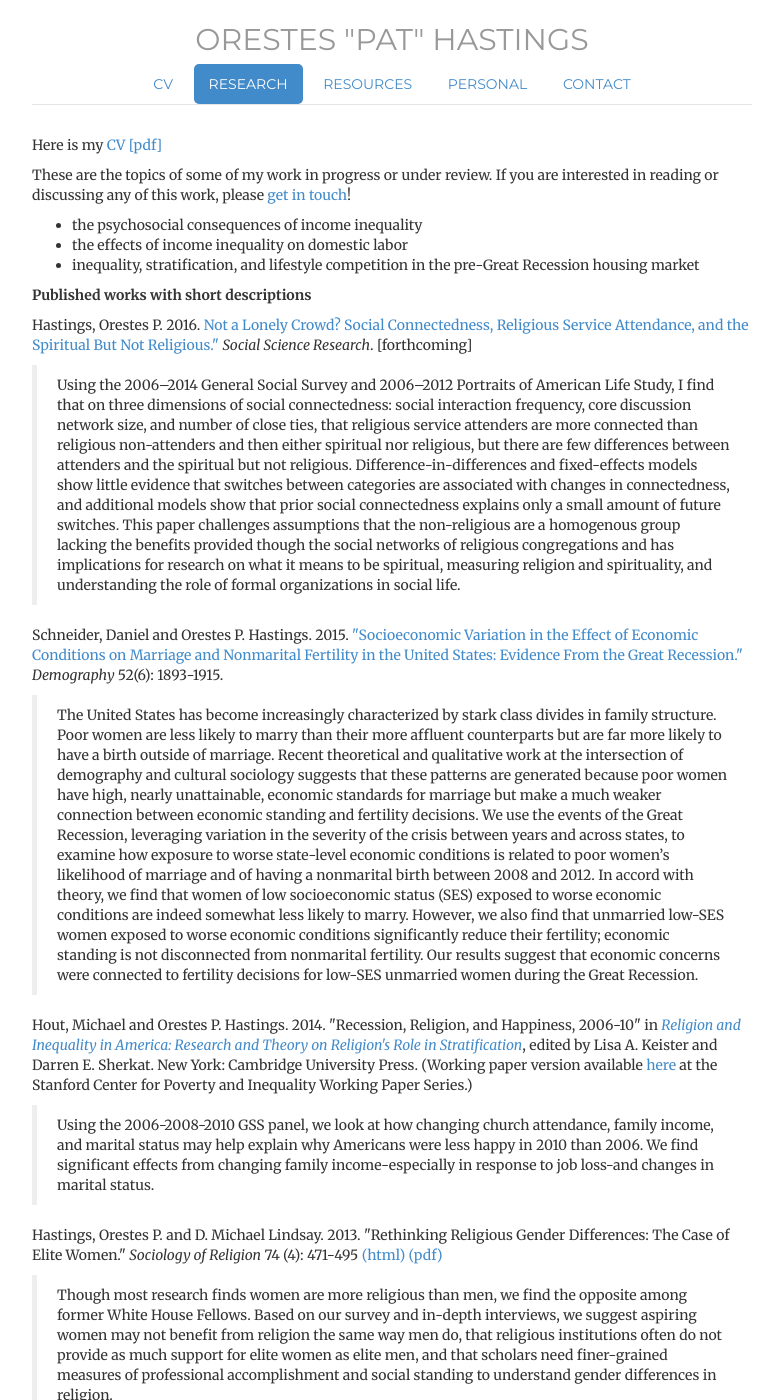
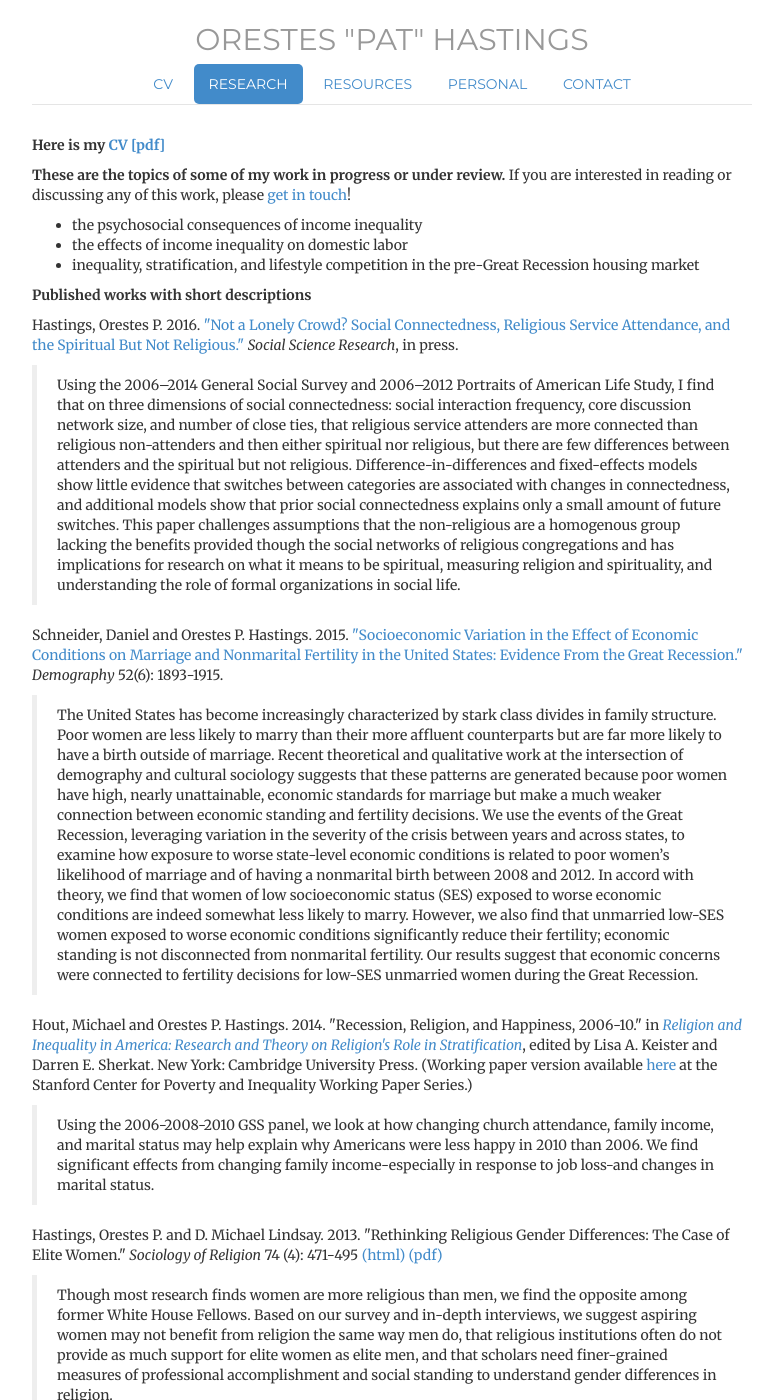
Before and after one commit to ophastings/ophastings.github.io, a Jekyll site: the page built from research/index.html, in a window 1280 px wide and 1400 px high. Shown: the whole window, without its empty margins (248-1027 px from the left). Built offline with Jekyll 4.4.1, drawn with Linux system fonts in a browser that asks for light colours; comment, search, counter and statistics services are not loaded; some of the changed text lies outside the part shown.

Commit message:
Update index.html

```diff
--- a/research/index.html
+++ b/research/index.html
@@ -9,9 +9,9 @@ contact: passive
 description: Research page of ophastings.com, the website of Orestes Hastings, a sociology PhD candidate at UC Berkeley
 ---
 
-<p>Here is my <a href="../HastingsCV.pdf">CV [pdf]</a></p>
+<p><b>Here is my <a href="../HastingsCV.pdf">CV [pdf]</a></b></p>
 
-<p>These are the topics of some of my work in progress or under review.
+<p><b>These are the topics of some of my work in progress or under review.</b>
 If you are interested in reading or discussing any of this work, please <a href="../contact">get in touch</a>!</p>
 
 <ul>
@@ -22,8 +22,8 @@ If you are interested in reading or discussing any of this work, please <a href=
 
 <p><b>Published works with short descriptions</b></p>
 
-<p>Hastings, Orestes P. 2016. <a href="http://www.sciencedirect.com/science/article/pii/S0049089X16000272">Not a Lonely Crowd? Social Connectedness,
-Religious Service Attendance, and the Spiritual But Not Religious."</a> <i>Social Science Research</i>. [forthcoming] </p>
+<p>Hastings, Orestes P. 2016. <a href="http://www.sciencedirect.com/science/article/pii/S0049089X16000272">"Not a Lonely Crowd? Social Connectedness,
+Religious Service Attendance, and the Spiritual But Not Religious."</a> <i>Social Science Research</i>, in press. </p>
 <blockquote><span> Using the 2006–2014 General Social Survey and 2006–2012 Portraits of American Life Study,
 I find that on three dimensions of social connectedness: social interaction frequency, core discussion network size,
 and number of close ties, that religious service attenders are more connected than religious non-attenders and
@@ -51,13 +51,13 @@ nonmarital fertility. Our results suggest that economic concerns were connected
 unmarried women during the Great Recession.
 </span></blockquote>
 
-<p> Hout, Michael and Orestes P. Hastings. 2014. "Recession, Religion, and Happiness, 2006-10" in <i><a title="http://www.cambridge.org/us/academic/subjects/sociology/sociology-religion/religion-and-inequality-america-research-and-theory-religions-role-stratification" href="http://www.cambridge.org/us/academic/subjects/sociology/sociology-religion/religion-and-inequality-america-research-and-theory-religions-role-stratification">Religion and Inequality in America: Research and Theory on Religion's Role in Stratification</a></i>, edited by Lisa A. Keister and Darren E. Sherkat. New York: Cambridge University Press. (Working paper version available <a title="http://www.stanford.edu/group/scspi/_media/working_papers/hout-hastings_recession-religion-happiness.pdf" href="http://www.stanford.edu/group/scspi/_media/working_papers/hout-hastings_recession-religion-happiness.pdf">here</a> at the Stanford Center for Poverty and Inequality Working Paper Series.) </p>
+<p> Hout, Michael and Orestes P. Hastings. 2014. "Recession, Religion, and Happiness, 2006-10." in <i><a title="http://www.cambridge.org/us/academic/subjects/sociology/sociology-religion/religion-and-inequality-america-research-and-theory-religions-role-stratification" href="http://www.cambridge.org/us/academic/subjects/sociology/sociology-religion/religion-and-inequality-america-research-and-theory-religions-role-stratification">Religion and Inequality in America: Research and Theory on Religion's Role in Stratification</a></i>, edited by Lisa A. Keister and Darren E. Sherkat. New York: Cambridge University Press. (Working paper version available <a title="http://www.stanford.edu/group/scspi/_media/working_papers/hout-hastings_recession-religion-happiness.pdf" href="http://www.stanford.edu/group/scspi/_media/working_papers/hout-hastings_recession-religion-happiness.pdf">here</a> at the Stanford Center for Poverty and Inequality Working Paper Series.) </p>
 <blockquote><span>Using the 2006-2008-2010 GSS panel, we look at how changing church attendance, family income, and marital status may help explain why Americans were less happy in 2010 than 2006. We find significant effects from changing family income-especially in response to job loss-and changes in marital status. </span></blockquote>
 
 <p> Hastings, Orestes P. and D. Michael Lindsay. 2013. "Rethinking Religious Gender Differences: The Case of Elite Women." <i>Sociology of Religion</i> 74 (4): 471-495 <a title="http://socrel.oxfordjournals.org/cgi/content/full/srt048?ijkey=N8mn63N8YzGDPX5&keytype=ref" href="http://socrel.oxfordjournals.org/cgi/content/full/srt048?ijkey=N8mn63N8YzGDPX5&keytype=ref">(html)</a> <a title="http://socrel.oxfordjournals.org/cgi/reprint/srt048?ijkey=N8mn63N8YzGDPX5&keytype=ref" href="http://socrel.oxfordjournals.org/cgi/reprint/srt048?ijkey=N8mn63N8YzGDPX5&keytype=ref">(pdf)</a></p>
 <blockquote><span>Though most research finds women are more religious than men, we find the opposite among former White House Fellows. Based on our survey and in-depth interviews, we suggest aspiring women may not benefit from religion the same way men do, that religious institutions often do not provide as much support for elite women as elite men, and that scholars need finer-grained measures of professional accomplishment and social standing to understand gender differences in religion.</span></blockquote>
 
-<p> Hout, Michael and Orestes P. Hastings. 2012. <a title="http://publicdata.norc.org:41000/gss/documents//MTRT/MR119.pdf" href="http://publicdata.norc.org:41000/gss/documents//MTRT/MR119.pdf">“Reliability and Stability Estimates for the GSS Core Items from the Three-wave Panels, 2006-2010”</a> GSS Methodological Report #119. Chicago: NORC. </p>
+<p> Hout, Michael and Orestes P. Hastings. 2012. <a title="http://publicdata.norc.org:41000/gss/documents//MTRT/MR119.pdf" href="http://publicdata.norc.org:41000/gss/documents//MTRT/MR119.pdf">"Reliability and Stability Estimates for the GSS Core Items from the Three-wave Panels, 2006-2010."</a> GSS Methodological Report #119. Chicago: NORC. </p>
 <blockquote><span>We assess the reliability and stability on 265 core items in the General Social Survey using the Heise (1969) model. Thirty percent have reliability coefficients greater than 0.85, and 32% are between 0.7 and 0.85 (which we think is pretty good). Some instability can be explained by the economic recession of 2007-09 and the election of Obama in 2008.</span></blockquote>
 
 <p><b>Physics papers (based on undergraduate research)</b></p>
```
